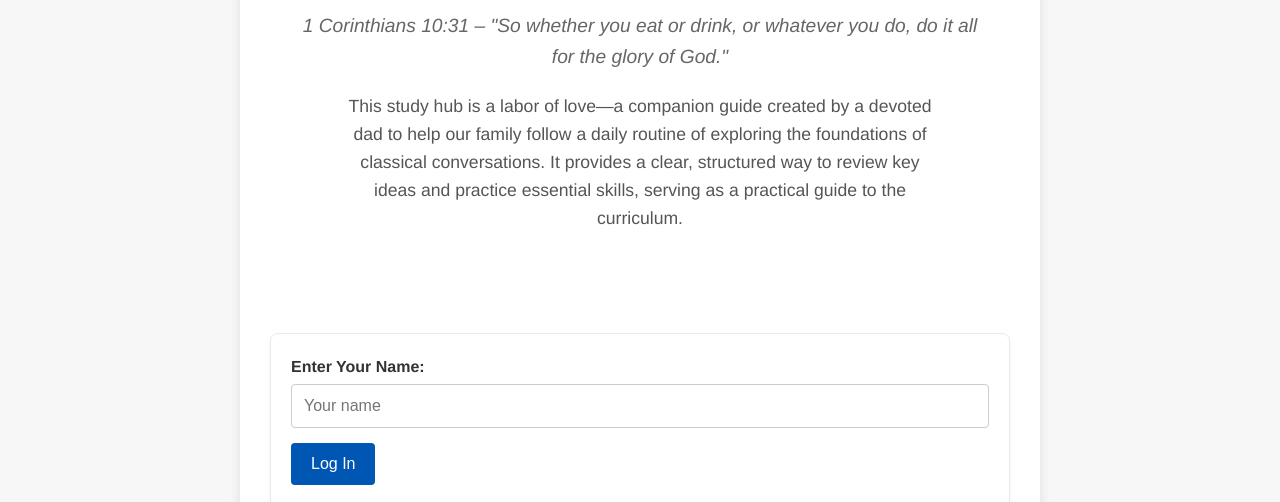
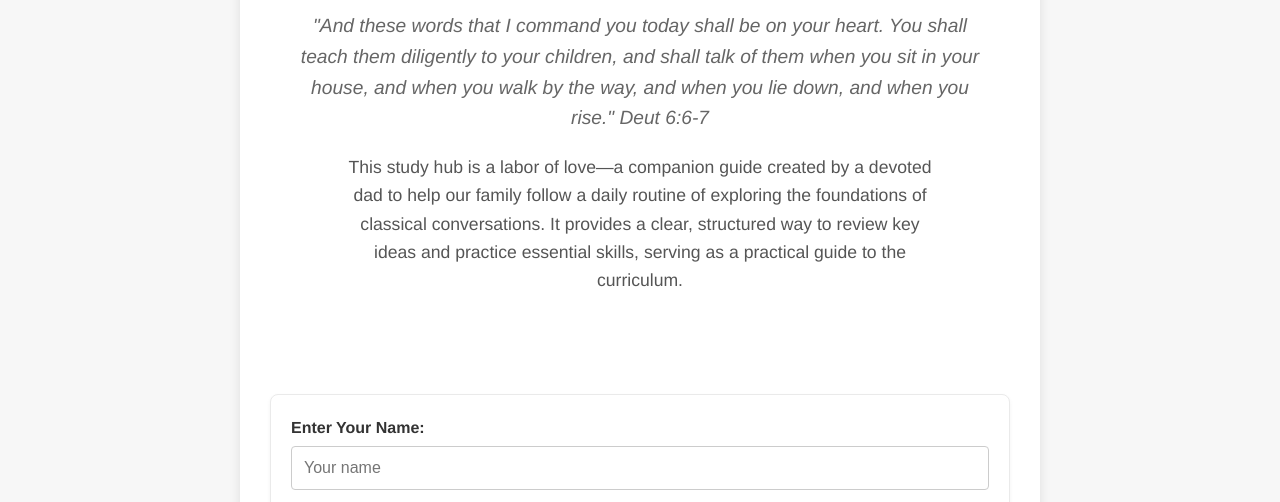
Before and after one commit to caamanoluismiguel/cc-cycles, a plain HTML site: page index.html in a window 1280 px wide. Shown: the part 277-779 px from the top of the page. Drawn offline with Linux system fonts and the light colour scheme.

Commit message:
Update index.html

```diff
--- a/index.html
+++ b/index.html
@@ -176,7 +176,7 @@
     <!-- Hero Section -->
     <section class="hero">
       <h1>Foundations</h1>
-      <p class="bible-verse">1 Corinthians 10:31 – "So whether you eat or drink, or whatever you do, do it all for the glory of God."</p>
+      <p class="bible-verse">"And these words that I command you today shall be on your heart. You shall teach them diligently to your children, and shall talk of them when you sit in your house, and when you walk by the way, and when you lie down, and when you rise." Deut 6:6-7</p>
       <p class="intro-text">
         This study hub is a labor of love—a companion guide created by a devoted dad to help our family follow a daily routine of exploring the foundations of classical conversations. It provides a clear, structured way to review key ideas and practice essential skills, serving as a practical guide to the curriculum.
       </p>
```
